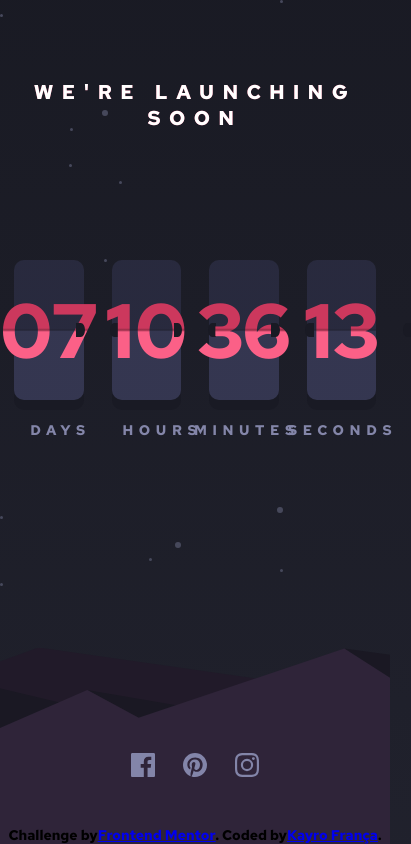
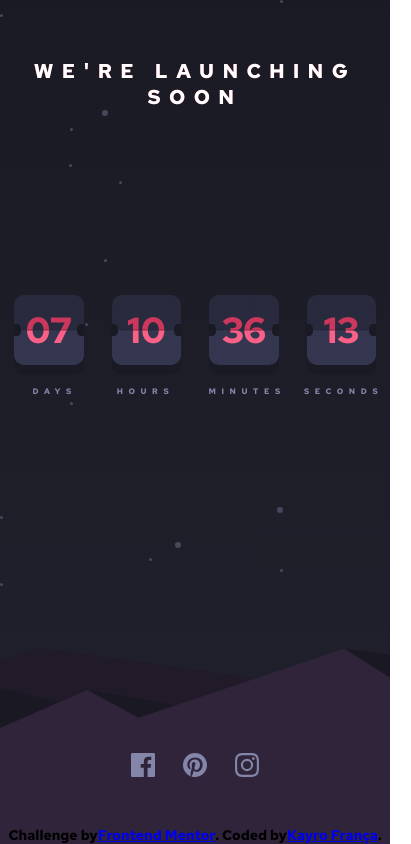
Before and after one commit to Kako-0/countdown-timer, a React (Create React App) app: page / in a window 390 px wide. Shown: the whole page, 411 px wide, since content can reach past the window. Built offline with nearby package versions, Linux system fonts and the light colour scheme.

Commit message:
fixed bugs on mobile

```diff
--- a/src/components/countdown.css
+++ b/src/components/countdown.css
@@ -84,3 +84,44 @@ p{
     content: 'SECONDS';
     right: 1rem;
 }
+
+@media (max-width: 414px){
+    .square{
+        width: 5rem;
+        height: 5rem;
+    }
+    .square::before{
+        right: 2rem;
+
+        width: .5rem;
+        height: .8rem;
+    }
+    .square::after{
+        left: 2rem;
+        width: .5rem;
+        height: .8rem;
+    }
+
+    p{
+        width: 5rem;
+        height: 4rem;
+        font-size: 2.6rem;
+    }
+
+    .date::after{
+        font-size: 8px;
+        top: 6rem;
+    }
+    .days::after{
+        right: 0.5rem;
+    }
+    .hours::after{
+        right: 0.5rem;
+    }
+    .minutes::after{
+        right: -0.5rem;
+    }
+    .seconds::after{
+       right: -0.5rem;
+    }
+}
```
